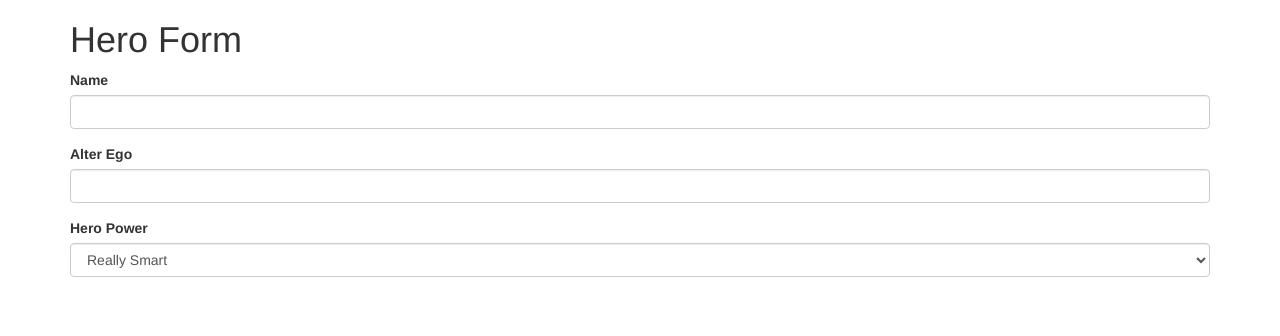
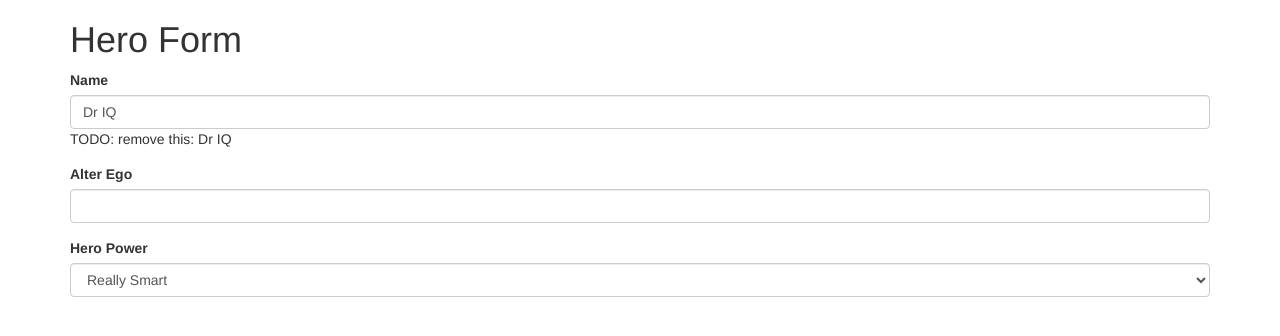
Before and after one commit to brahianvera/all_frameworks, an Angular app in the folder angularframework/form-heroes/: page / in a window 1280 px wide. Shown: the top 336 px of the page. Built offline with nearby package versions, Linux system fonts and the light colour scheme.

Commit message:
adding two-way data binding

```diff
--- a/angularframework/form-heroes/src/app/hero-form/hero-form.component.html
+++ b/angularframework/form-heroes/src/app/hero-form/hero-form.component.html
@@ -2,7 +2,8 @@
     <h1> Hero Form </h1>
     <div class="form-group">
         <label>Name</label>
-        <input  type=text name="name" required class="form-control" >
+        <input  type=text name="name" required class="form-control" id="name" [(ngModel)]="model.name" >
+        TODO: remove this: {{model.name}}
     </div>
 
     <div class="form-group">
```
